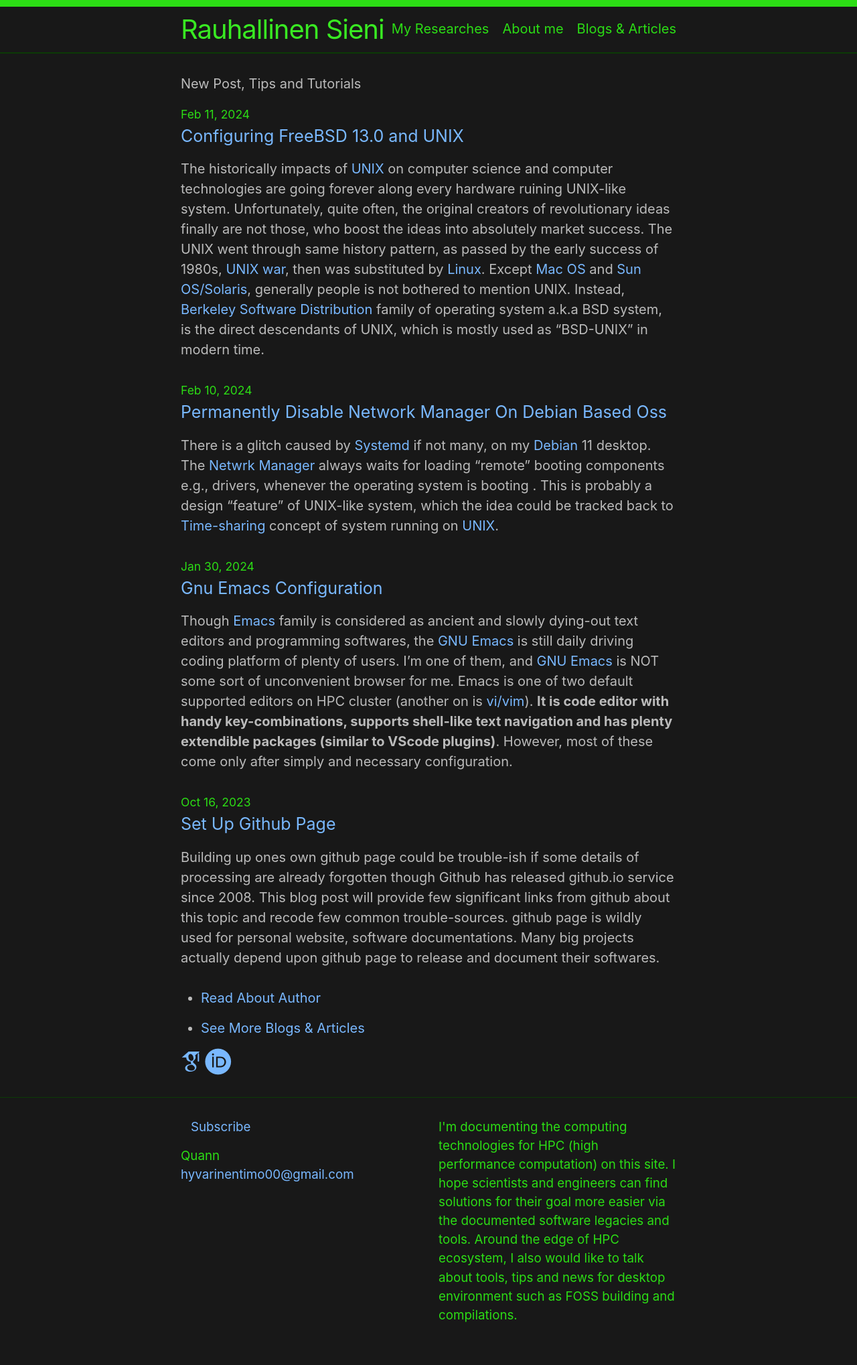
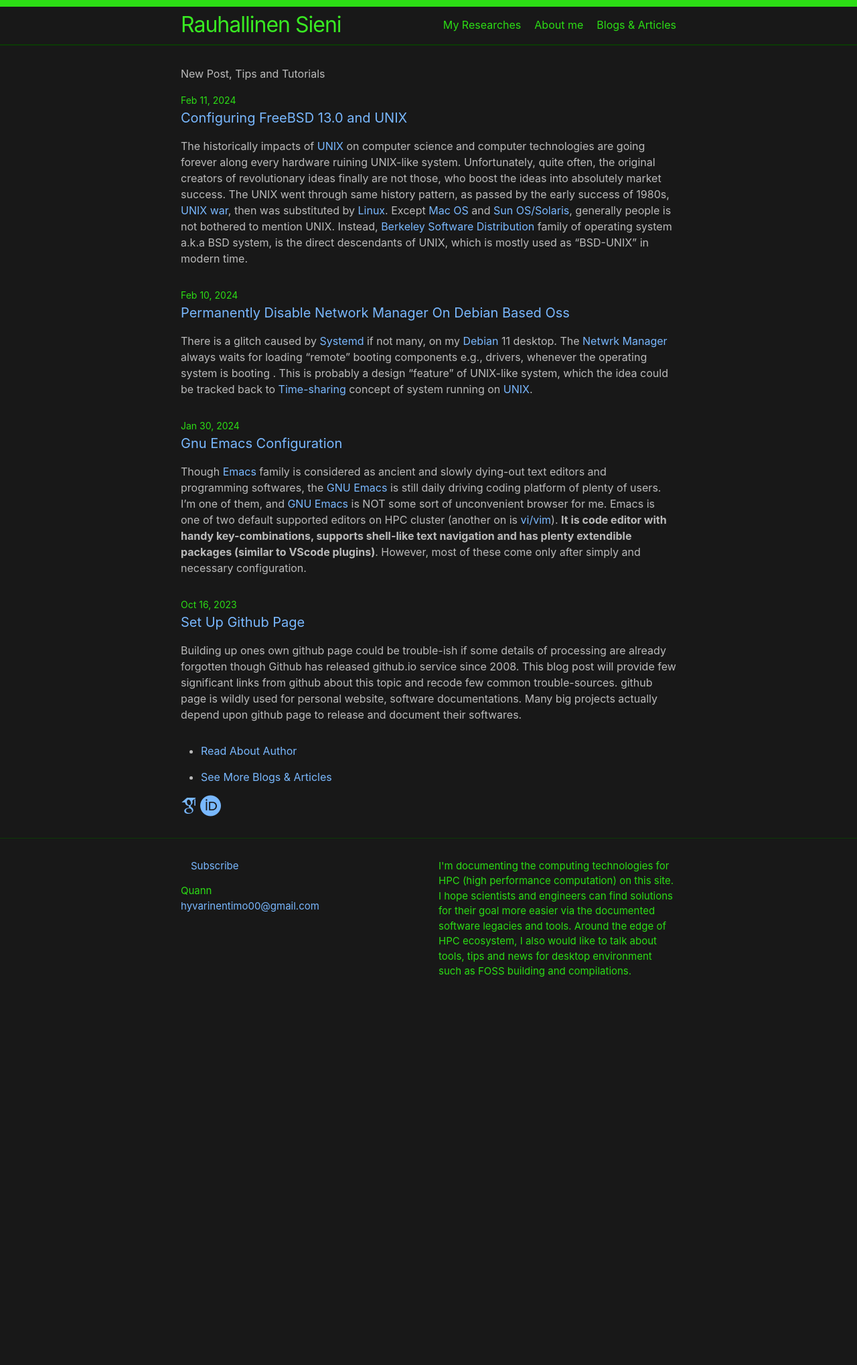
Before and after one commit to tekniiquann/tekniiquann.github.io, a Jekyll site: the page built from index.md, in a window 1280 px wide. Shown: the whole page at 67% size. Built offline with Jekyll 4.4.1, drawn with Linux system fonts in a browser that asks for light colours; some web fonts are replaced; after the commit the page ends 1522 px from its top, so only the background shows below that.

Commit message:
change  _sass/minima/initialize.scss

```diff
--- a/_sass/minima/initialize.scss
+++ b/_sass/minima/initialize.scss
@@ -4,7 +4,7 @@
 
 $base-font-family: -apple-system, system-ui, BlinkMacSystemFont, "Segoe UI", "Segoe UI Emoji", "Segoe UI Symbol", "Apple Color Emoji", Roboto, Helvetica, Arial, sans-serif !default;
 $code-font-family: "Menlo", "Inconsolata", "Consolas", "Roboto Mono", "Ubuntu Mono", "Liberation Mono", "Courier New", monospace;
-$base-font-size:   20px !default; //16px
+$base-font-size:   16px !default; //16px
 $base-font-weight: 400 !default;
 $small-font-size:  $base-font-size * 0.875 !default; //0.875
 $base-line-height: 1.5 !default;
```
